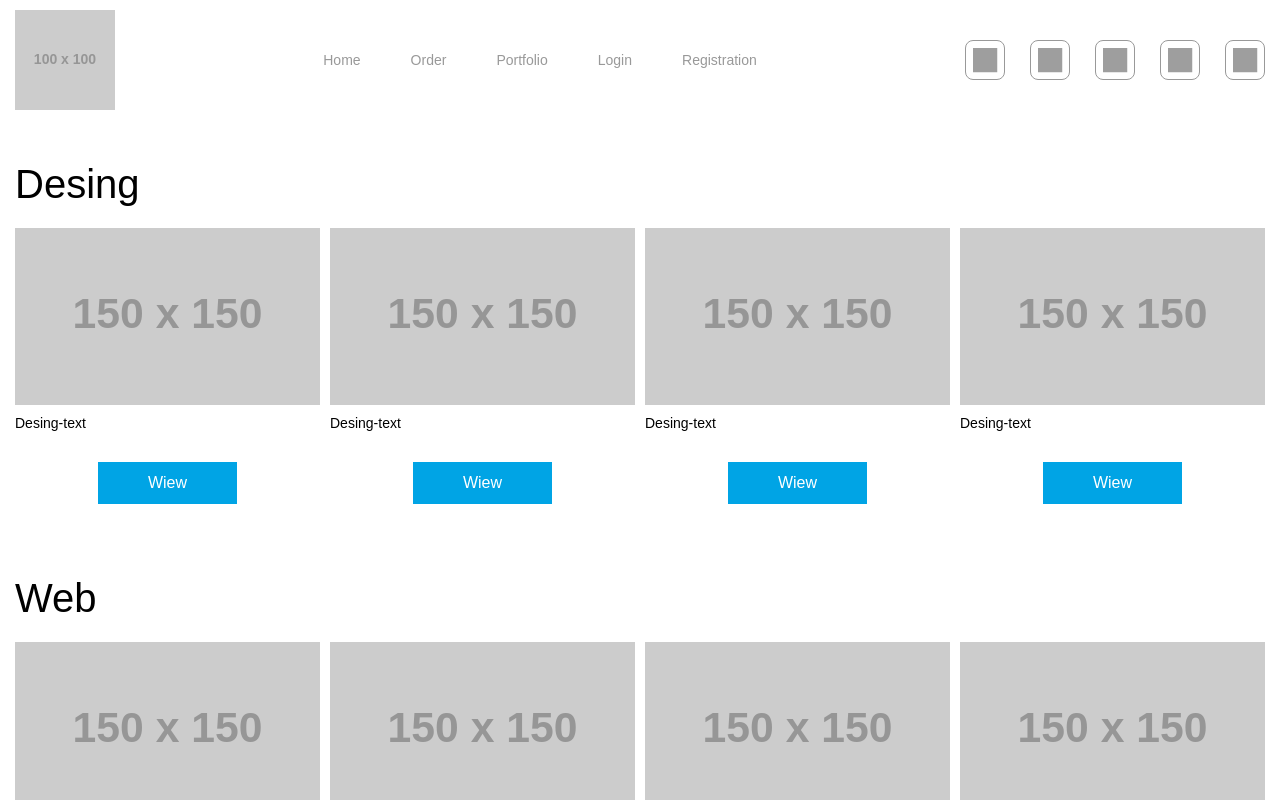
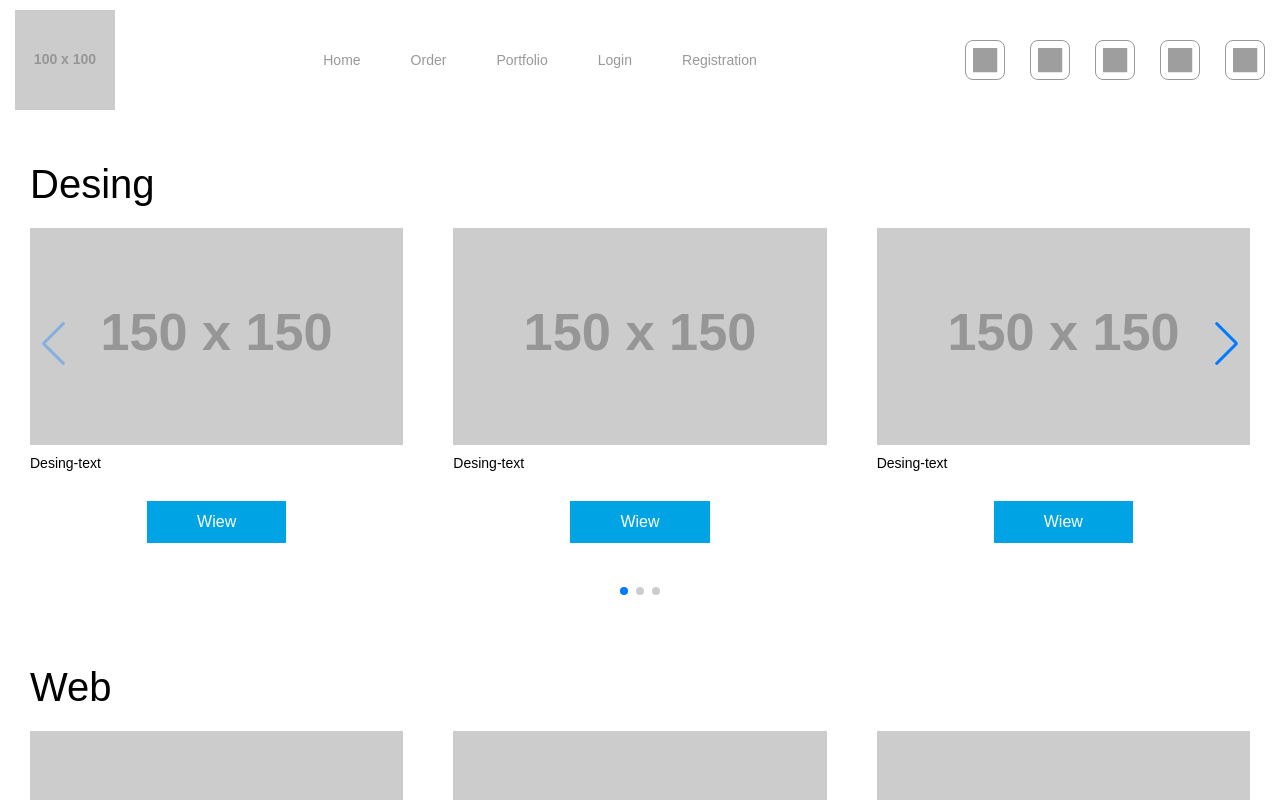
Before and after one commit to Lapitskyi/vue-landing, a Vue app: page /portfolio in a window 1280 px wide. Built offline with nearby package versions, Linux system fonts and the light colour scheme; grey boxes are pictures that could not be loaded.

Commit message:
create swiper-portfolio

```diff
--- a/package.json
+++ b/package.json
@@ -9,6 +9,7 @@
   },
   "dependencies": {
     "core-js": "^3.6.5",
+    "swiper": "^6.4.8",
     "vee-validate": "^4.1.11",
     "vue": "^3.0.0",
     "vue-router": "^4.0.0-0",
--- a/src/components/PortfolioItem.vue
+++ b/src/components/PortfolioItem.vue
@@ -2,8 +2,19 @@
   <div class="portfolio__inner" v-for="item of portfolio" :key="item">
     <h2 class="portfolio__title">{{ item.title }}</h2>
 
-    <div class="portfolio__box">
-      <div class="portfolio__item" v-for="data in item.data" :key="data">
+    <swiper
+      :slides-per-view="3"
+      :space-between="50"
+      navigation
+      :pagination="{ clickable: true }"
+      @swiper="onSwiper"
+      @slideChange="onSlideChange"
+    >
+      <swiper-slide
+        class="portfolio__item"
+        v-for="data in item.data"
+        :key="data.id"
+      >
         <div class="portfolio__photo">
           <img class="portfolio__img" :src="data.img" :alt="data.alt" />
         </div>
@@ -11,33 +22,62 @@
           {{ data.text }}
         </p>
         <button class="portfolio__btn">Wiew</button>
-      </div>
-    </div>
+      </swiper-slide>
+    </swiper>
   </div>
 </template>
 
 <script>
+import { Swiper, SwiperSlide } from "swiper/vue";
+import SwiperCore, { Navigation, Pagination } from "swiper";
+SwiperCore.use([Navigation, Pagination]);
 export default {
   name: "Portfolio",
   props: ["portfolio"],
+  components: {
+    Swiper,
+    SwiperSlide,
+  },
+  methods: {
+    onSwiper(swiper) {
+      console.log(swiper);
+    },
+    onSlideChange() {
+      console.log("slide change");
+    },
+  },
 };
 </script>
 
-<style lang="scss">
+<style lang="scss" >
+@import "swiper/swiper.scss";
+@import "swiper/components/navigation/navigation.scss";
+@import "swiper/components/pagination/pagination.scss";
+@import "swiper/components/scrollbar/scrollbar.scss";
+
 .portfolio__title {
   font-size: 40px;
   margin-bottom: 20px;
+}
+
+.portfolio__inner {
 }
 .portfolio__inner + .portfolio__inner {
   margin-top: 50px;
 }
 
-.portfolio__box {
-  display: grid;
-  grid-template-columns: repeat(auto-fit, minmax(280px, 1fr));
-  column-gap: 10px;
-  row-gap: 10px;
+.swiper-wrapper {
+  padding-bottom: 50px;
 }
+
+.swiper-pagination {
+  bottom: 15px !important;
+}
+.swiper-button-prev,
+.swiper-button-next {
+  top: 30%;
+}
+
 .portfolio__item {
 }
 .portfolio__photo {
--- a/src/views/Portfolio/Portfolio.vue
+++ b/src/views/Portfolio/Portfolio.vue
@@ -1,7 +1,8 @@
 <template>
   <div class="portfolio">
-    <div class="container"></div>
-    <PortfolioItem :portfolio="portfolio" />
+    <div class="container">
+      <PortfolioItem :portfolio="portfolio" />
+    </div>
   </div>
 </template>
 
@@ -38,6 +39,12 @@ export default {
             },
             {
               id: "4",
+              img: "https://via.placeholder.com/150",
+              text: "Desing-text",
+              alt: "Desing-photo",
+            },
+            {
+              id: "5",
               img: "https://via.placeholder.com/150",
               text: "Desing-text",
               alt: "Desing-photo",
```
Also changed, not shown: 1 other file (tests, documents, lock files or other folders).
